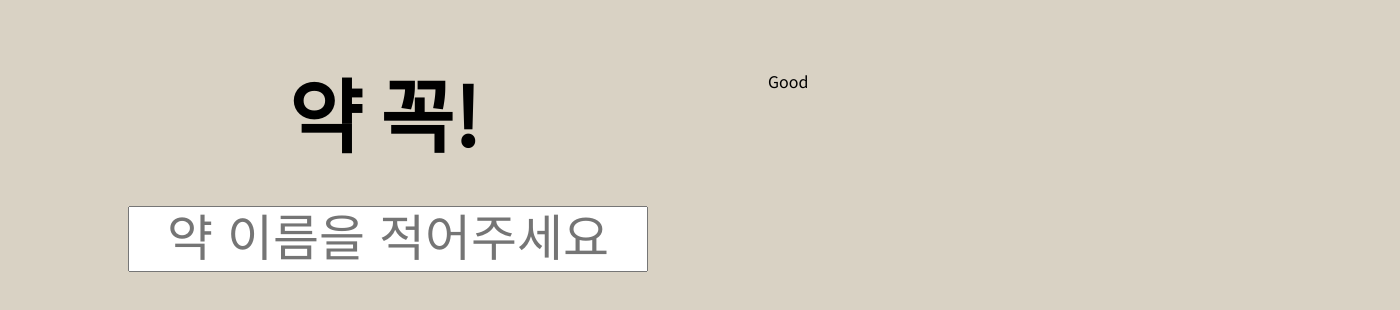
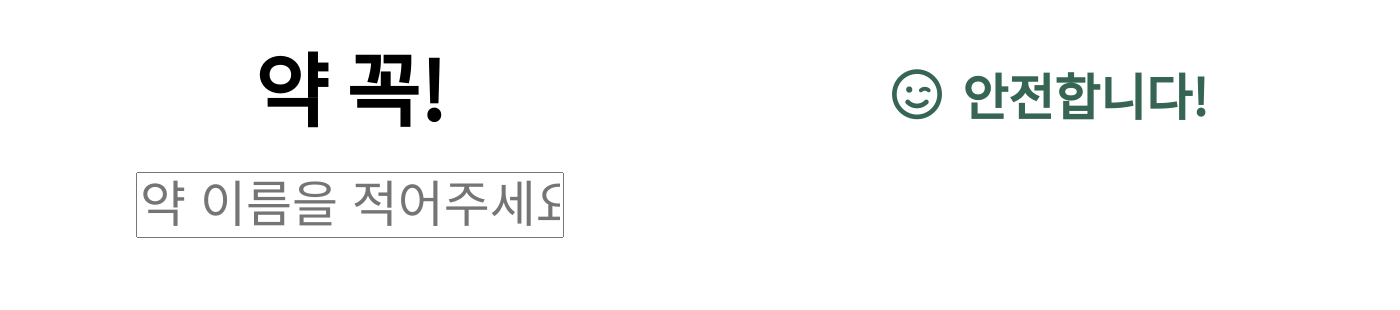
Before and after one commit to oouuyab/SideProject_01_medicine_Client, a React (Create React App) app in the folder my-app/: page / in a window 1280 px wide. Shown: the top 310 px of the page, 1400 px wide, since content can reach past the window. Built offline with nearby package versions, Linux system fonts and the light colour scheme.

Commit message:
:art: status 경고문 작성 및 css 작성
status 경고문 및 css 작성, status 경고문에 dur정보를 보여줄 수 있는 세부정보 창 추가할 예정

```diff
--- a/my-app/public/index.html
+++ b/my-app/public/index.html
@@ -22,7 +22,11 @@
       Learn how to configure a non-root public URL by running `npm run build`.
     -->
     <title>React App</title>
-    <link href="https://fonts.googleapis.com/css2?family=Noto+Sans+KR:wght@300;400&display=swap" rel="stylesheet">
+    <link
+      href="https://fonts.googleapis.com/css2?family=Noto+Sans+KR:wght@300;400&display=swap"
+      rel="stylesheet"
+    />
+    <script src="https://kit.fontawesome.com/5e31cbfad8.js" crossorigin="anonymous"></script>
   </head>
   <body>
     <noscript>You need to enable JavaScript to run this app.</noscript>
--- a/my-app/src/App.css
+++ b/my-app/src/App.css
@@ -1,35 +1,52 @@
 body {
   font-family: 'Noto Sans KR', sans-serif;
-  background-color: #d9d2c4;
 }
 .container {
   display: grid;
-  grid-template-columns: repeat(10, 10%);
-  grid-template-rows: repeat(10, 10%);
+  width: 100%;
+  height: 100%;
+  grid-template-columns: 770px, 1fr;
+  grid-template-rows: 1fr, 1fr, 1fr, 1fr;
+  column-gap: normal;
   /* position: relative; */
   width: 100%;
   height: 100%;
 }
 
 .title {
-  grid-column: 2 / 6;
+  grid-column: 1 / 2;
   grid-row: 1 / 2;
   width: 100%;
-  /* height: 152px; */
-  /* position: relative; */
   font-size: 80px;
   align-items: center;
   text-align: center;
+  margin-top: 28px;
+  margin-bottom: 28px;
+  /* border: solid; */
+  vertical-align: middle;
+}
+
+.status {
+  padding-top: 30px;
+  width: 100%;
+  grid-column: 2 / 3;
+  grid-row: 1 / 2;
+  text-align: center;
+  margin-top: 28px;
+  margin-bottom: 28px;
+  /* border: solid; */
 }
 
 .searchBarContainer {
-  grid-column: 2 / 6;
-  grid-row: 4 / 7;
+  grid-column: 1 / 2;
+  grid-row: 2 / 3;
+  text-align: center;
+  align-items: center;
+  width: 100%;
 }
 
 .searchBar {
-  position: relative;
-  width: 100%;
+  width: 60%;
   height: 60px;
   font-size: 50px;
   line-height: 59px;
@@ -37,32 +54,28 @@ body {
 }
 
 .recommend {
-  position: relative;
-  width: 100%;
+  text-align: center;
+  width: 700px;
   height: 372px;
-  padding-left: 4px;
   overflow-y: scroll;
 }
 
 .recommendResult {
-  width: 96%;
+  width: 90%;
   margin-top: 5px;
   margin-bottom: 5px;
-  /* background-color: blueviolet; */
-  position: relative;
   font-size: 25px;
-  line-height: 29px;
-  align-items: center;
+  /* line-height: 29px; */
   text-align: center;
+  white-space: pre-line;
 }
 
 .currentList {
-  position: relative;
   overflow-y: scroll;
-  grid-column: 6 / 10;
-  grid-row: 5;
+  grid-column: 2/3;
+  grid-column: 2/3;
   height: 372px;
-  width: 100%;
+  width: 700px;
   /* background-color: crimson; */
 }
 
@@ -78,7 +91,22 @@ body {
   margin-right: 40px;
 }
 
-.status {
-  grid-column: 7 /10;
-  grid-row: 2/3;
+.smileText,
+.far {
+  font-size: 50px;
+  color: #366554;
+  display: inline;
+  vertical-align: middle;
 }
+
+.far {
+  font-size: 50px;
+  margin-right: 20px;
+}
+
+.dizztyText {
+  font-size: 50px;
+  color: #ed462f;
+  display: inline;
+  vertical-align: middle;
+}
--- a/my-app/src/components/searchBar.jsx
+++ b/my-app/src/components/searchBar.jsx
@@ -59,7 +59,7 @@ const Recommend = (props) => {
       const item = results;
       return makeRecommend(item);
     }
-    return <div>{items}</div>;
+    return <>{items}</>;
   }
   return;
 };
--- a/my-app/src/components/status.js
+++ b/my-app/src/components/status.js
@@ -5,17 +5,28 @@ const Status = (props) => {
     const { contraindicate } = props;
     function getEmoji(contraindicate) {
       console.log(contraindicate);
-      let status = 'Good';
+      let status = (
+        <div className="statusContainer">
+          <i className="far fa-smile-wink" />
+          <h2 className="smileText">안전합니다!</h2>
+        </div>
+      );
       if (contraindicate.length > 0) {
-        status = 'Bad!';
+        status = (
+          <div className="statusContainer">
+            <i
+              className="far fa-dizzy"
+              style={{ fontSize: 75 + 'px', color: '#ED462F', position: 'static' }}
+            ></i>
+            <h2 className="dizzyText">위험합니다!</h2>
+          </div>
+        );
       }
-      return (
-        <>{status}</>
-        // <button className="currentItem" key={item[0] + item[1]} type="button" onClick={onClick}>
-        //   <div key={item[0]}>{item[0]}</div>
-        //   <div key={item[1]}>{item[1]}</div>
-        // </button>
-      );
+      return <>{status}</>;
+      // <button className="currentItem" key={item[0] + item[1]} type="button" onClick={onClick}>
+      //   <div key={item[0]}>{item[0]}</div>
+      //   <div key={item[1]}>{item[1]}</div>
+      // </button>
     }
 
     return getEmoji(contraindicate);
```
